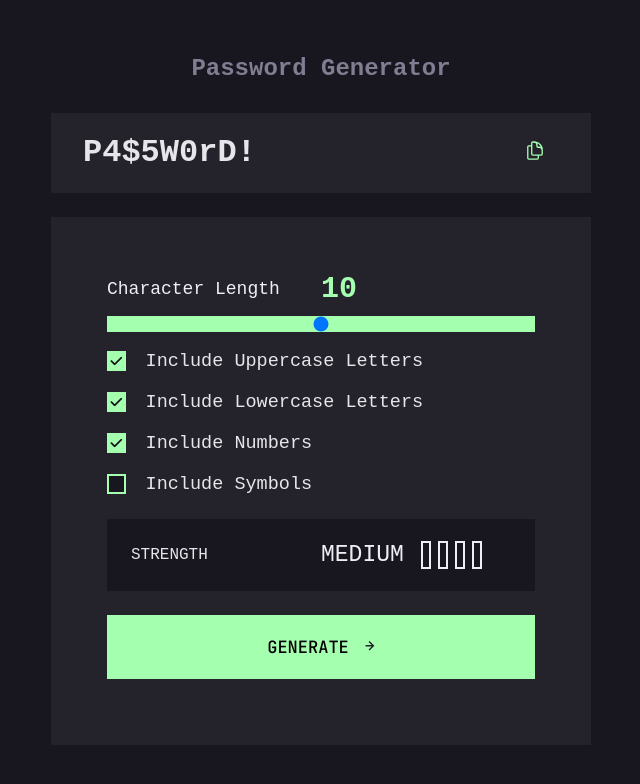
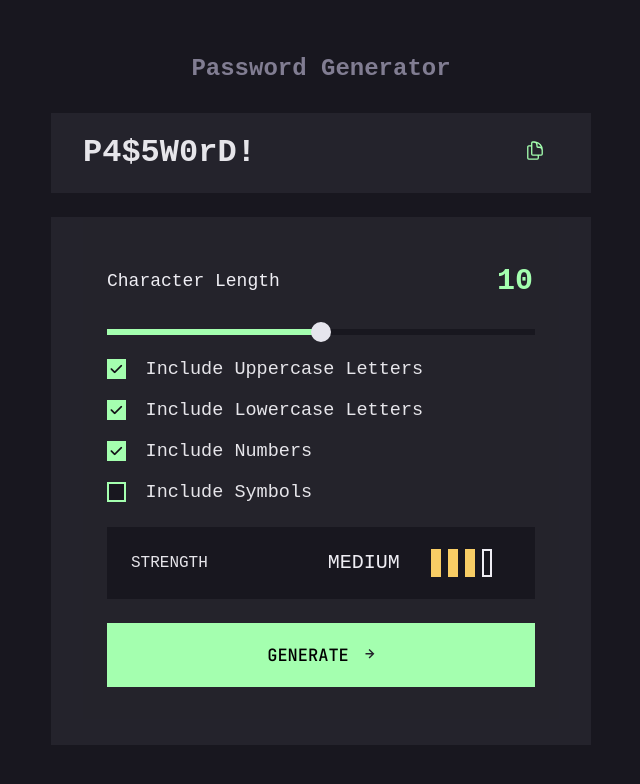
Before and after one commit to Sye-5pace/Password-generator, an Angular app: page / in a window 1280 px wide. Shown: the top 784 px of the page, without its empty margins (319-959 px from the left). Built offline with nearby package versions, Linux system fonts and the light colour scheme.

Commit message:
style: update ui

```diff
--- a/src/app/app.component.scss
+++ b/src/app/app.component.scss
@@ -38,8 +38,6 @@ body{
     }
 
     :nth-child(2){
-      padding-top: 1.5rem;
-      padding-bottom: 2rem;
       height: 33rem;
     }
   }
--- a/src/app/components/generator-settings/generator-settings.component.html
+++ b/src/app/components/generator-settings/generator-settings.component.html
@@ -25,13 +25,38 @@
   <div class="strengthCheck">
     <p>STRENGTH</p>
     <div class="strChecker">
-
-          <p>MEDIUM</p>
+      <p>{{ passwordStrength | uppercase }}</p>
       <div class="strengthbars">
+        @if(passwordStrength === 'Too Weak'){
+            <div class="bar" style="background: #f64a4a; border-color: #f64a4a;"></div>
             <div class="bar"></div>
             <div class="bar"></div>
             <div class="bar"></div>
+        }
+    </div>
+    <div class="strengthbars">
+        @if(passwordStrength === 'Weak'){
+            <div class="bar" style="background: #fb7c58; border-color: #fb7c58;"></div>
+            <div class="bar" style="background: #fb7c58; border-color: #fb7c58;"></div>
             <div class="bar"></div>
+            <div class="bar"></div>
+        }
+    </div>
+    <div class="strengthbars">
+        @if(passwordStrength === 'Medium'){
+            <div class="bar" style="background: #f8cd65; border-color: #f8cd65;"></div>
+            <div class="bar" style="background: #f8cd65; border-color: #f8cd65;"></div>
+            <div class="bar" style="background: #f8cd65; border-color: #f8cd65;"></div>
+            <div class="bar"></div>
+        }
+    </div>
+    <div class="strengthbars">
+        @if(passwordStrength === 'Strong'){
+            <div class="bar" style="background: #a4ffaf; border-color: #a4ffaf;"></div>
+            <div class="bar" style="background: #a4ffaf; border-color: #a4ffaf;"></div>
+            <div class="bar" style="background: #a4ffaf; border-color: #a4ffaf;"></div>
+            <div class="bar" style="background: #a4ffaf; border-color: #a4ffaf;"></div>
+        }
     </div>
     </div>
   </div>
--- a/src/app/components/generator-settings/generator-settings.component.scss
+++ b/src/app/components/generator-settings/generator-settings.component.scss
@@ -4,8 +4,11 @@
   width: 100%;
 }
 
-.settings .char-length{
+.char-length{
+  width: 100%;
   display: flex;
+  padding-top: 2rem ;
+  padding-bottom: 2rem ;
   justify-content: space-between;
   align-items: center;
   height: 2rem;
@@ -16,6 +19,7 @@
   font-size: 18px;
 }
 .settings .char-length p:last-child {
+  margin-right: -22rem;
   color: var(--light-green);
   font-size: 30px;
   font-weight: 600;
@@ -31,6 +35,12 @@
   background-size: 50%, 100%;
   background-repeat: no-repeat;
   margin: 1rem 0 1.5rem 0;
+}
+
+.strChecker {
+  width: 5rem;
+  gap: 4rem;
+
 }
 
 /////////// FOR CHROME BROWSWER ///////////////
@@ -165,10 +175,10 @@
   width: 100%;
   height: 4.5rem;
   background: var(--strenth-check-bg);
+  justify-content: space-between;
   display: flex;
-  justify-content: space-between;
   margin-bottom: 1.5rem;
-  padding: 0 1.5rem;
+  padding-left: 1.5rem;
 }
 
 .settings .strengthCheck > p{
@@ -178,16 +188,19 @@
   font-size: 16px;
   font-weight: 500;
 }
+
 .settings .strengthCheck .strChecker{
   display: flex;
+  width: 22.5rem;
+  margin-right: 2rem;
   height: 4.5rem;
   justify-content: space-between;
   align-items: center;
-  gap: 10px;
+  gap: 0.625rem;
 }
 
 .settings .strengthCheck .strChecker > p{
-  font-size: 23px;
+  font-size: 1.25rem;
   font-weight: 500;
   color: var(--text-color);
   height: 3rem;
@@ -231,3 +244,65 @@
   color: var(--light-green);
   background: var(--strenth-check-bg);
 }
+
+
+ #char-range {
+  -webkit-appearance: none;
+  appearance: none;
+  width: 100%;
+  height: 6px;
+  margin: 1rem 0 1.5rem 0;
+  background: var(--body-bg)
+}
+
+////////////////////FOR MOZILLA //////////////////////
+ #char-range::-moz-range-progress {
+  -webkit-appearance: none;
+  appearance: none;
+  height: 6px;
+  background: var(--light-green);
+}
+ #char-range::-moz-range-track {
+  -webkit-appearance: none;
+  appearance: none;
+  height: 0px;
+  background: transprent;
+}
+ #char-range::-moz-range-thumb {
+  -webkit-appearance: none;
+  appearance: none;
+  height: 20px;
+  width: 20px;
+  border-radius: 50%;
+  border: 2px solid var(--slider-thumb);
+  background: var(--slider-thumb);
+  cursor: pointer;
+}
+ #char-range::-moz-range-thumb:hover{
+  background: var(--body-bg);
+  border: 2px solid var(--light-green);
+
+}
+
+////////////////////FOR CHROME //////////////////////
+ #char-range::-webkit-slider-runnable-track {
+  -webkit-appearance: none;
+  appearance: none;
+  height: 0px;
+  background: red;
+}
+ #char-range::-webkit-slider-thumb {
+  -webkit-appearance: none;
+  appearance: none;
+  height: 20px;
+  width: 20px;
+  border-radius: 50%;
+  background: var(--slider-thumb);
+  cursor: pointer;
+  position: relative;
+  top: -.6rem;
+}
+ #char-range::-webkit-slider-thumb:hover {
+  border:2px solid var(--light-green);
+  background: var(--body-bg);
+}
--- a/src/app/components/generator-settings/generator-settings.component.ts
+++ b/src/app/components/generator-settings/generator-settings.component.ts
@@ -1,17 +1,21 @@
 import { Component,  EventEmitter,  Input, Output } from '@angular/core';
+import { CommonModule } from '@angular/common';
 import { FormsModule } from '@angular/forms';
 
 @Component({
   selector: 'app-generator-settings',
   standalone: true,
-  imports: [FormsModule],
+  imports: [FormsModule,CommonModule],
   templateUrl: './generator-settings.component.html',
   styleUrl: './generator-settings.component.scss'
 })
 
+
+
 export class GeneratorSettingsComponent {
   @Input() password!: string;
   @Output() generatedPassword = new EventEmitter<string>();
+  passwordStrength: string = 'Medium';
   charLength: number = 10;
   progressBar: number = 10;
   uppercase: boolean = true;
@@ -19,9 +23,30 @@ export class GeneratorSettingsComponent {
   numbers: boolean = true;
   symbols: boolean = false;
 
-  checkPassword(){
+  checkStrength() {
+    const hasLowercase = /[a-z]/.test(this.password);
+    const hasUppercase = /[A-Z]/.test(this.password);
+    const hasDigits = /\d/.test(this.password);
+    const hasSpecialChars = /[!@#$%^&*()\-=+[{\]}\\|;:'",<.>\/?]/.test(this.password);
 
+    const typesCount = [hasLowercase, hasUppercase, hasDigits, hasSpecialChars].filter(Boolean).length;
+
+    switch (true) {
+      case this.password.length < 8:
+        this.passwordStrength = 'Too Weak';
+        break;
+      case this.password.length >= 8 && typesCount === 1:
+        this.passwordStrength = 'Weak';
+        break;
+      case this.password.length >= 8 && this.password.length < 12 && typesCount >= 2:
+        this.passwordStrength = 'Medium';
+        break;
+      default:
+        this.passwordStrength = 'Strong';
+    }
   }
+
+
 
 
 
@@ -49,6 +74,7 @@ export class GeneratorSettingsComponent {
       this.password += charSet.charAt(Math.floor(Math.random() * charSet.length));
     }
     this.generatedPassword.emit(this.password);
+    this.checkStrength()
     return this.password;
   }
 
```
Also changed, not shown: 1 other file (tests, documents, lock files or other folders). Lines whose indentation alone changed are shown as unchanged.
